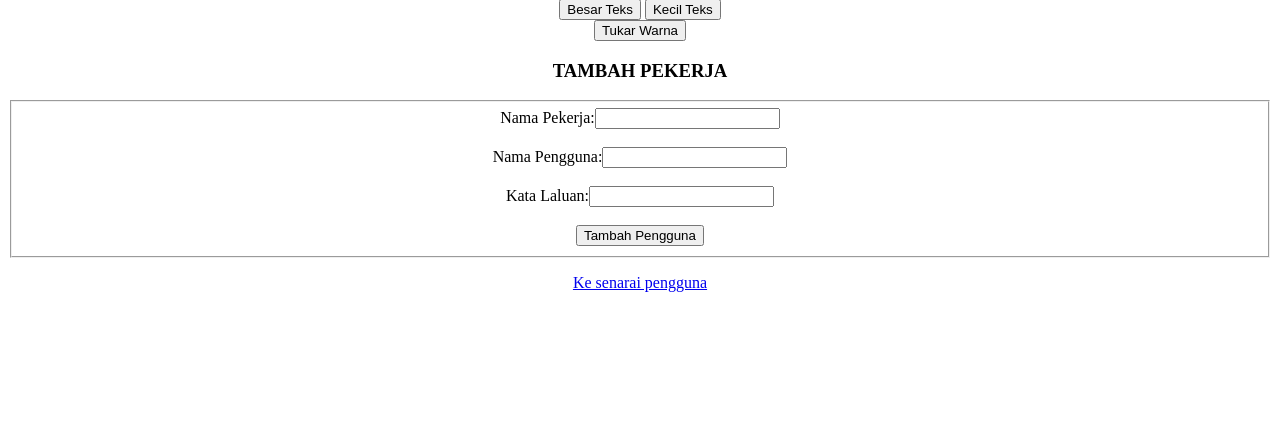
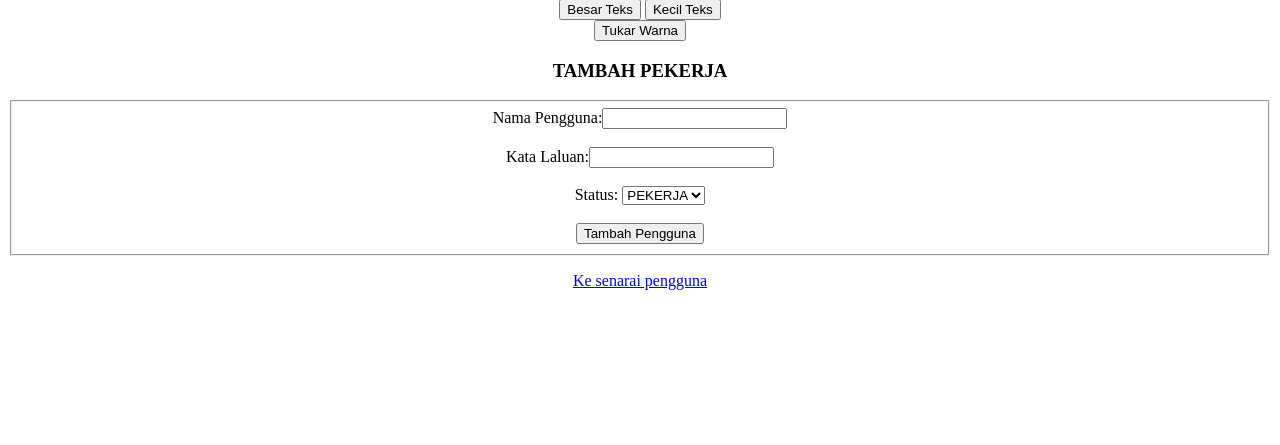
Before and after one commit to Racers03/hotelYC, a PHP site: page /tambah_pekerja.php in a window 1280 px wide. Shown: the part 209-654 px from the top of the page. Run offline with PHP 8.4, Linux system fonts and the light colour scheme.

Commit message:
Fixed error and display IDPengguna in table

```diff
--- a/pekerja.php
+++ b/pekerja.php
@@ -17,6 +17,7 @@
           </tr>
           <tr>
             <td width="40"><b>Bil.</b></td>
+            <td width="120"><b>ID Pekerja</b></td>
             <td width="243"><b>Nama Pekerja</b></td>
             <td width="150"><b>Nama Pengguna</b></td>
             <td width="120"><b>Kata Laluan</b></td>
@@ -29,6 +30,7 @@
           ?>
           <tr>
             <td><?php echo $no; ?></td>
+            <td><?php echo $info1['IdPengguna']; ?></td>
             <td><?php echo $info1['NamaPengguna']; ?></td>
             <td><?php echo $info1['NamaPengguna']; ?></td>
             <td><?php echo $info1['KataLaluan']; ?></td>
--- a/tambah_pekerja.php
+++ b/tambah_pekerja.php
@@ -5,16 +5,16 @@
   require('header.php');
   //Terima rekod yang di post
   if (isset($_POST['nama'])) {
-    $pekerja = $_POST['nama_pekerja'];
     $nama = $_POST['nama'];
     $katalaluan = $_POST['katalaluan'];
+    $statuspengguna = $_POST['statuspengguna'];
     $tempid = "P";
     for($i = 0; $i < 4; $i++) {
       $tempnum = rand(0,9);
       $tempid = $tempid . $tempnum;
     }
     //TAMBAH REKOD BARU
-    $result = mysqli_query($samb, "INSERT INTO pengguna values ('$tempid','$nama','$pekerja','$katalaluan','PEKERJA')");
+    $result = mysqli_query($samb, "INSERT INTO pengguna values ('$tempid','$nama','$katalaluan','$statuspengguna')");
     echo "<script>alert('Penambahan rekod pengguna telah berjaya'); window.location='pekerja.php'</script>";
   }
 ?>
@@ -22,11 +22,16 @@
   <body>
     <center>
       <h3>TAMBAH PEKERJA</h3>
-      <form name="form1" action="tambah_pekerja.php" ,method="POST">
+      <form name="form1" method="POST">
         <fieldset>
-          <label>Nama Pekerja:</label><input type="text" name="nama_pekerja" id="nama_pekerja" /><br><br>
           <label>Nama Pengguna:</label><input type="text" name="nama" id="nama" /><br><br>
           <label>Kata Laluan:</label><input type="text" name="katalaluan" id="katalaluan" />
+          <br><br>
+          <label>Status:</label>
+          <select name="statuspengguna">
+            <option value="PEKERJA">PEKERJA</option>
+            <option value="ADMIN">ADMIN</option>
+          </select>
           <br><br><input type="submit" name="update" id="submit" value="Tambah Pengguna" />
         </fieldset>
       </form>
```
